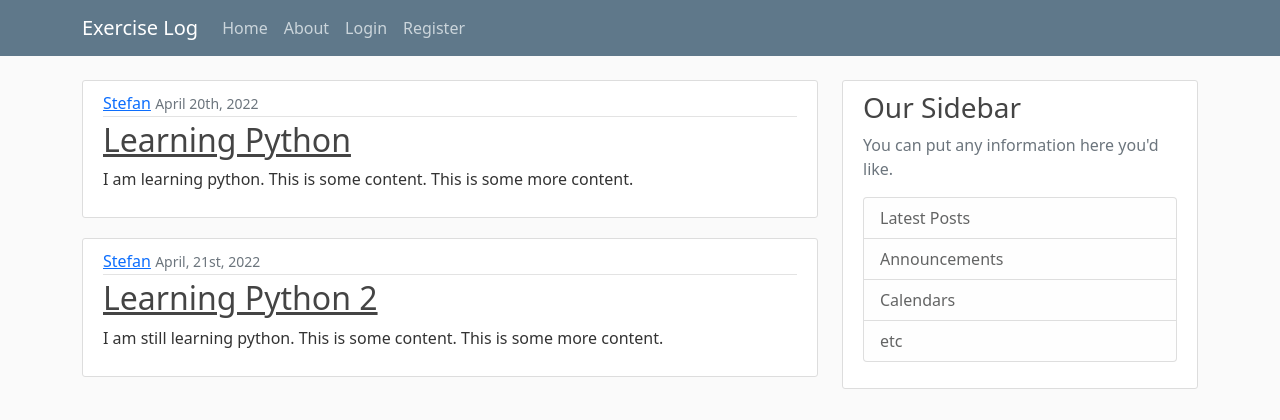
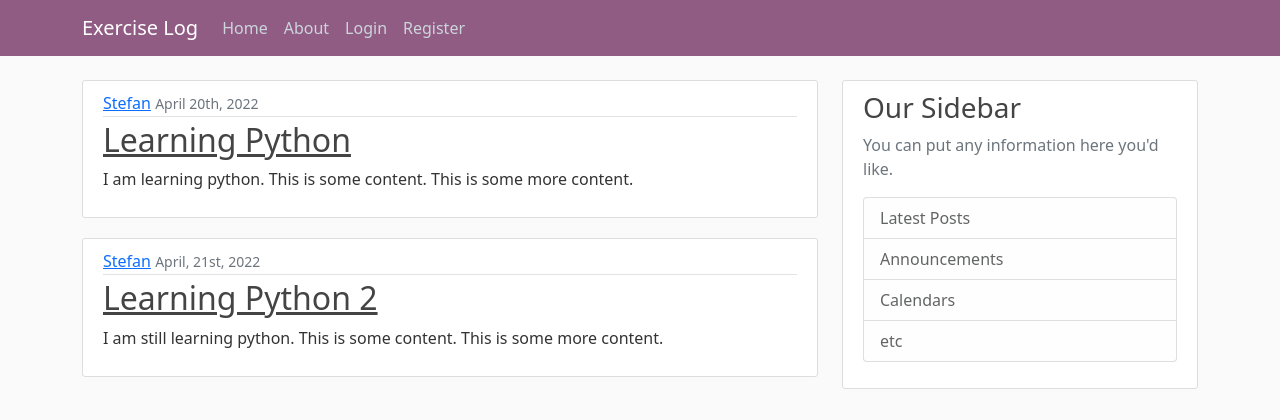
Before and after one commit to stefanshaffer/exercise_log, a Flask app: page / in a window 1280 px wide. Shown: the top 420 px of the page. Run offline with Flask 2, Linux system fonts and the light colour scheme.

Commit message:
Change nav color to purple

```diff
--- a/static/main.css
+++ b/static/main.css
@@ -8,8 +8,8 @@ h1, h2, h3, h4, h5, h6 {
   color: #444444;
 }
 
-.bg-steel {
-  background-color: #5f788a;
+.bg-purple {
+  background-color: #915c83;
 }
 
 .site-header .navbar-nav .nav-link {
--- a/templates/layout.html
+++ b/templates/layout.html
@@ -16,7 +16,7 @@
 </head>
 <body>
     <header class="site-header">
-      <nav class="navbar navbar-expand-md navbar-dark bg-steel fixed-top">
+      <nav class="navbar navbar-expand-md navbar-dark bg-purple fixed-top">
         <div class="container">
           <a class="navbar-brand mr-4" href="/">Exercise Log</a>
           <button class="navbar-toggler" type="button" data-toggle="collapse" data-target="#navbarToggle" aria-controls="navbarToggle" aria-expanded="false" aria-label="Toggle navigation">
```
